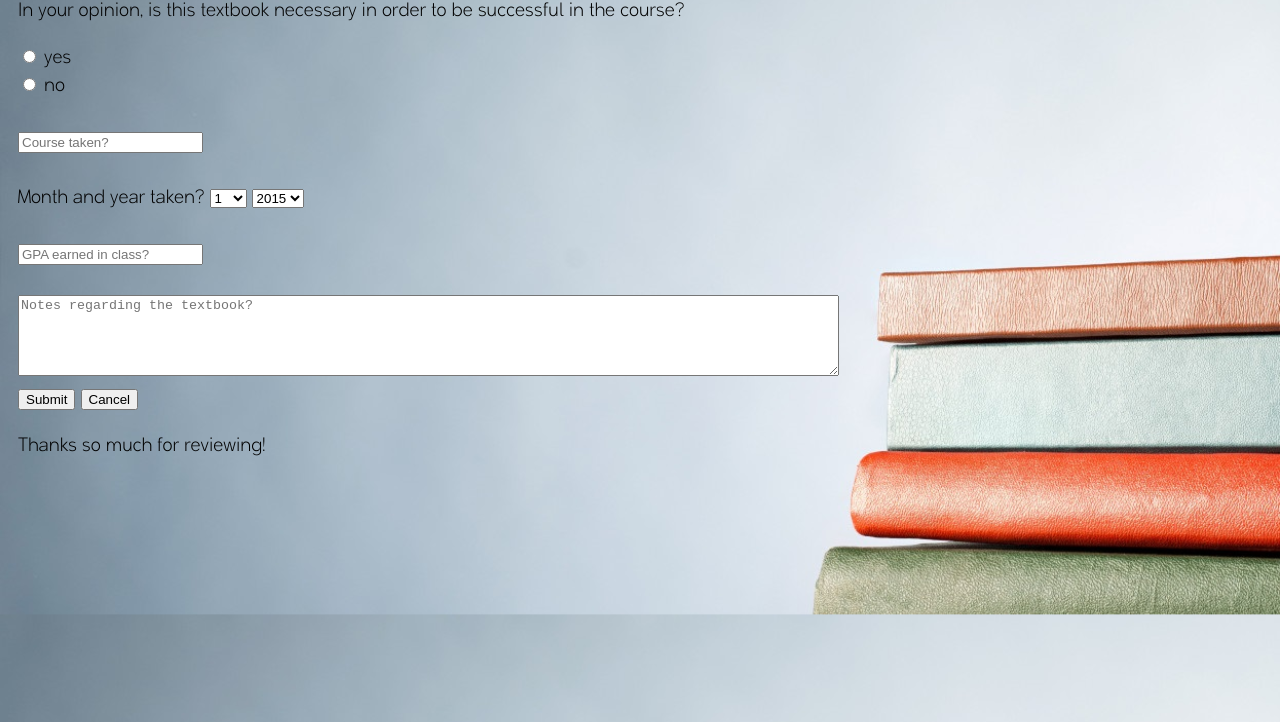
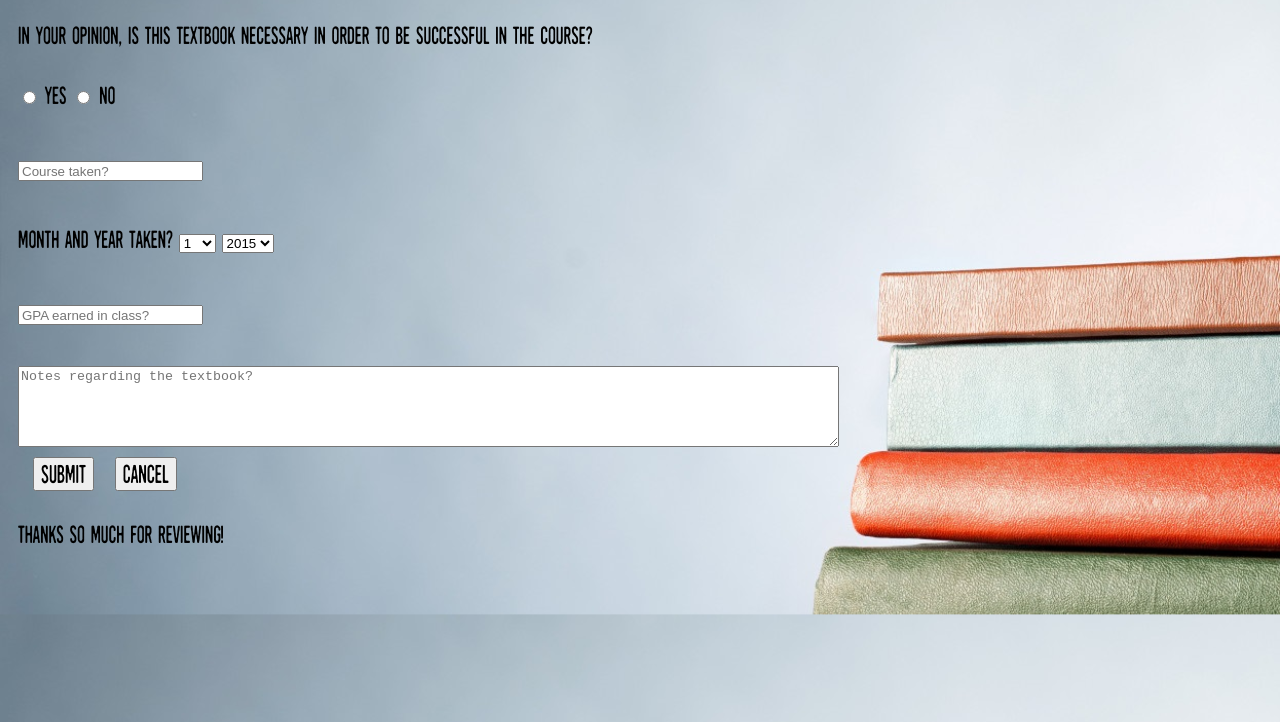
Before and after one commit to atsao72/TextBase, a plain HTML site: page leaveReview.html in a window 1280 px wide. Shown: the part 78-800 px from the top of the page. Drawn offline with nearby package versions, Linux system fonts and the light colour scheme; no server answers.

Commit message:
Change add review layout

```diff
--- a/addBook.css
+++ b/addBook.css
@@ -36,6 +36,12 @@ input, button {
     margin-bottom: 0px;
 }
 
+#addBook{
+    margin-left: 15px;
+    font-size: 25px;
+    display: inline-block;
+}
+
 @font-face {
     font-family: niceLooking;
     src: url("fonts/Kirkuvanpunainenkirsikka.ttf");
--- a/leaveReview.css
+++ b/leaveReview.css
@@ -1,13 +1,28 @@
 body {
   padding-left: 10px;
-  font-family: malter;
+  font-family: niceLooking;
   line-height: 1.5em;
-  font-size: 14pt;
+  font-size: 18pt;
   background-image: url("textbooks.jpg");
   background-size: cover;
 }
 
+p{
+    padding: 0px;
+}
+
+input{
+    padding-bottom: 0px;
+}
+
+#submit, #cancelButton{
+    font-family: niceLooking;
+    margin-left: 15px;
+    font-size: 25px;
+    display: inline-block;
+}
+
 @font-face {
-    font-family: malter;
-    src: url("fonts/malter.otf");
+    font-family: niceLooking;
+    src: url("fonts/Kirkuvanpunainenkirsikka.ttf");
 }
```
Also changed, not shown: leaveReview.html (+0 -1 lines).
